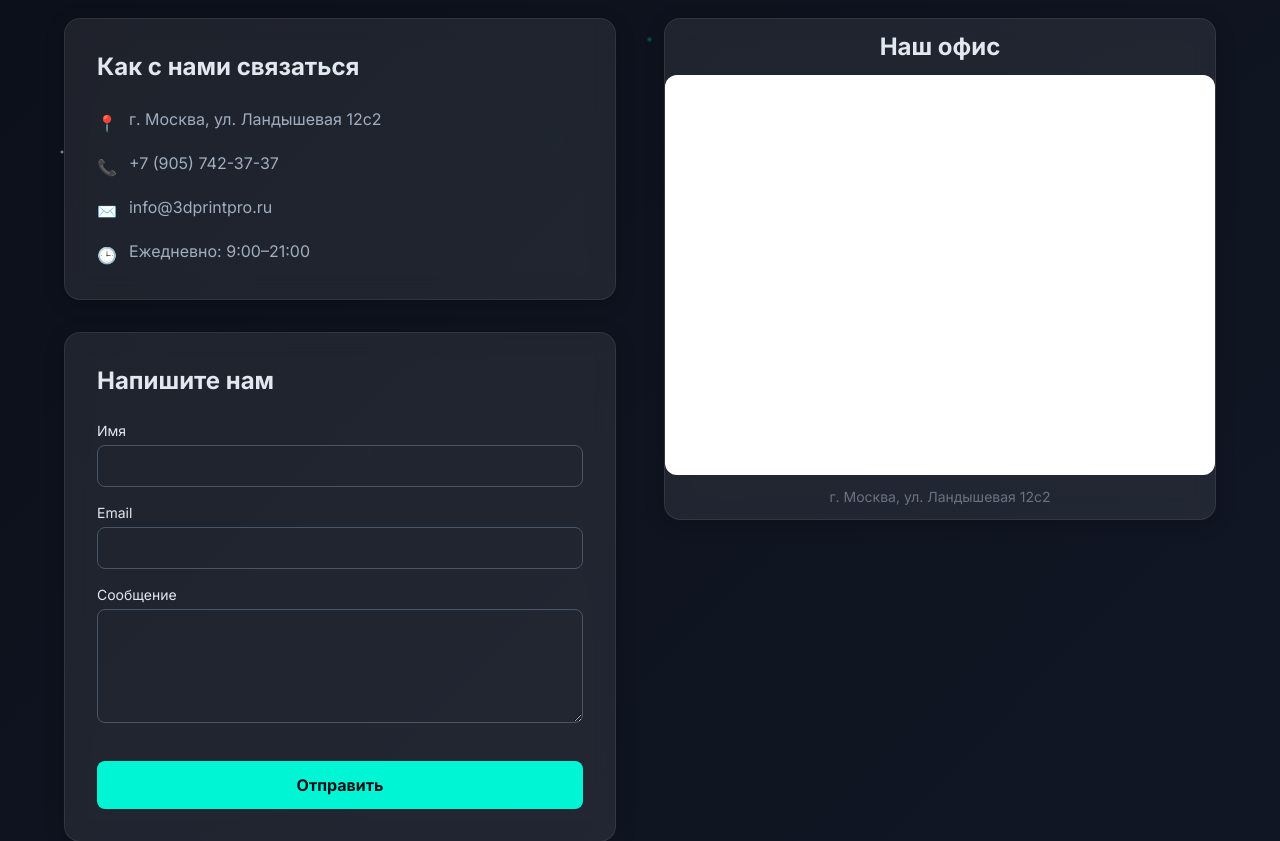
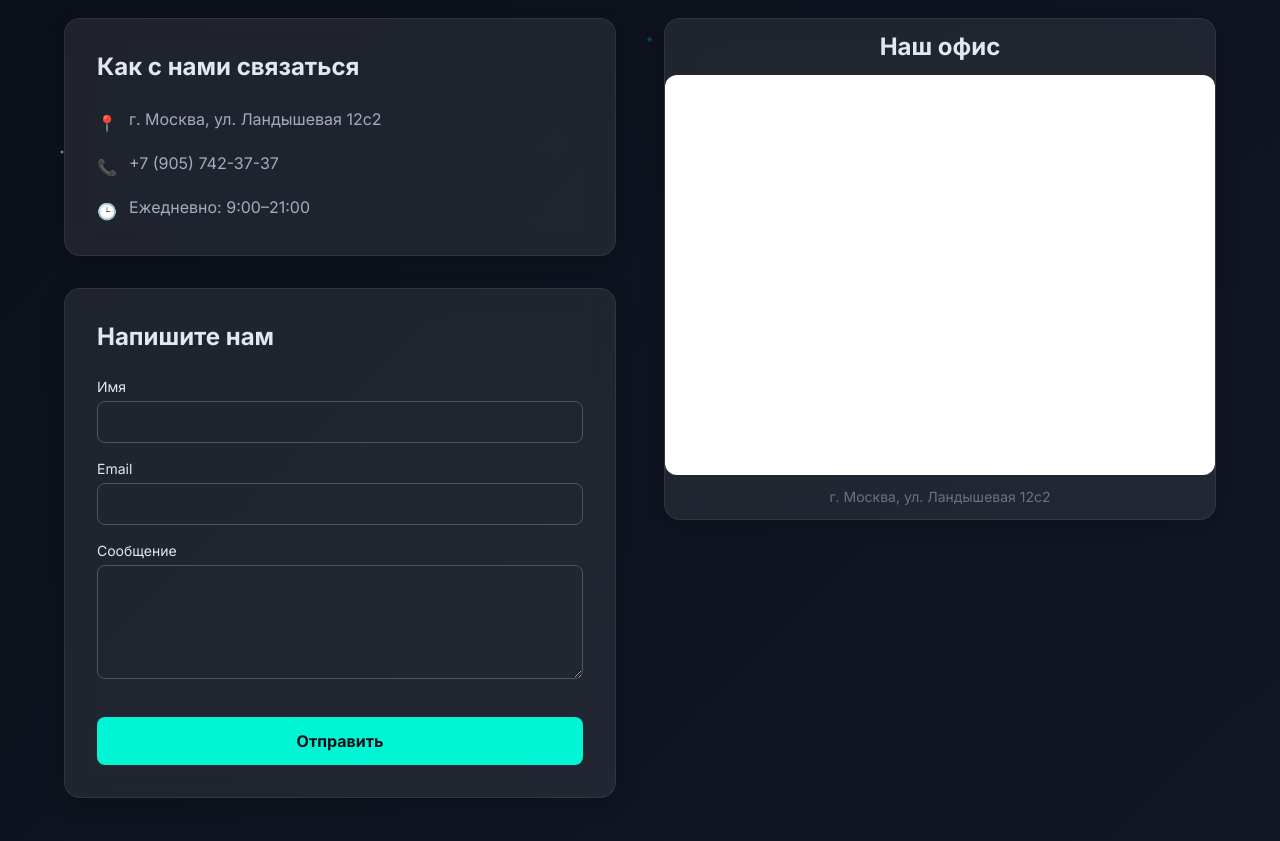
Before and after one commit to unlucky666god/Matterly, a Flask app: page /contacts in a window 1280 px wide. Shown: the part 310-1151 px from the top of the page. Run offline with Flask 3, Linux system fonts and the light colour scheme; some libraries are stand-ins or nearby versions.

Commit message:
Update contacts.html

```diff
--- a/templates/contacts.html
+++ b/templates/contacts.html
@@ -28,11 +28,11 @@
                             <span class="text-accent mr-3 mt-1">📞</span>
                             <span><a href="tel:+74951234567" class="hover:text-accent transition">+7 (905) 742-37-37</a></span>
                         </li>
-                        <li class="flex items-start">
+                        <!--<li class="flex items-start">
                             <span class="text-accent mr-3 mt-1">✉️</span>
                             <span><a href="mailto:info@3dprintpro.ru"
                                     class="hover:text-accent transition">info@3dprintpro.ru</a></span>
-                        </li>
+                        </li>-->
                         <li class="flex items-start">
                             <span class="text-accent mr-3 mt-1">🕒</span>
                             <span>Ежедневно: 9:00–21:00</span>
```
